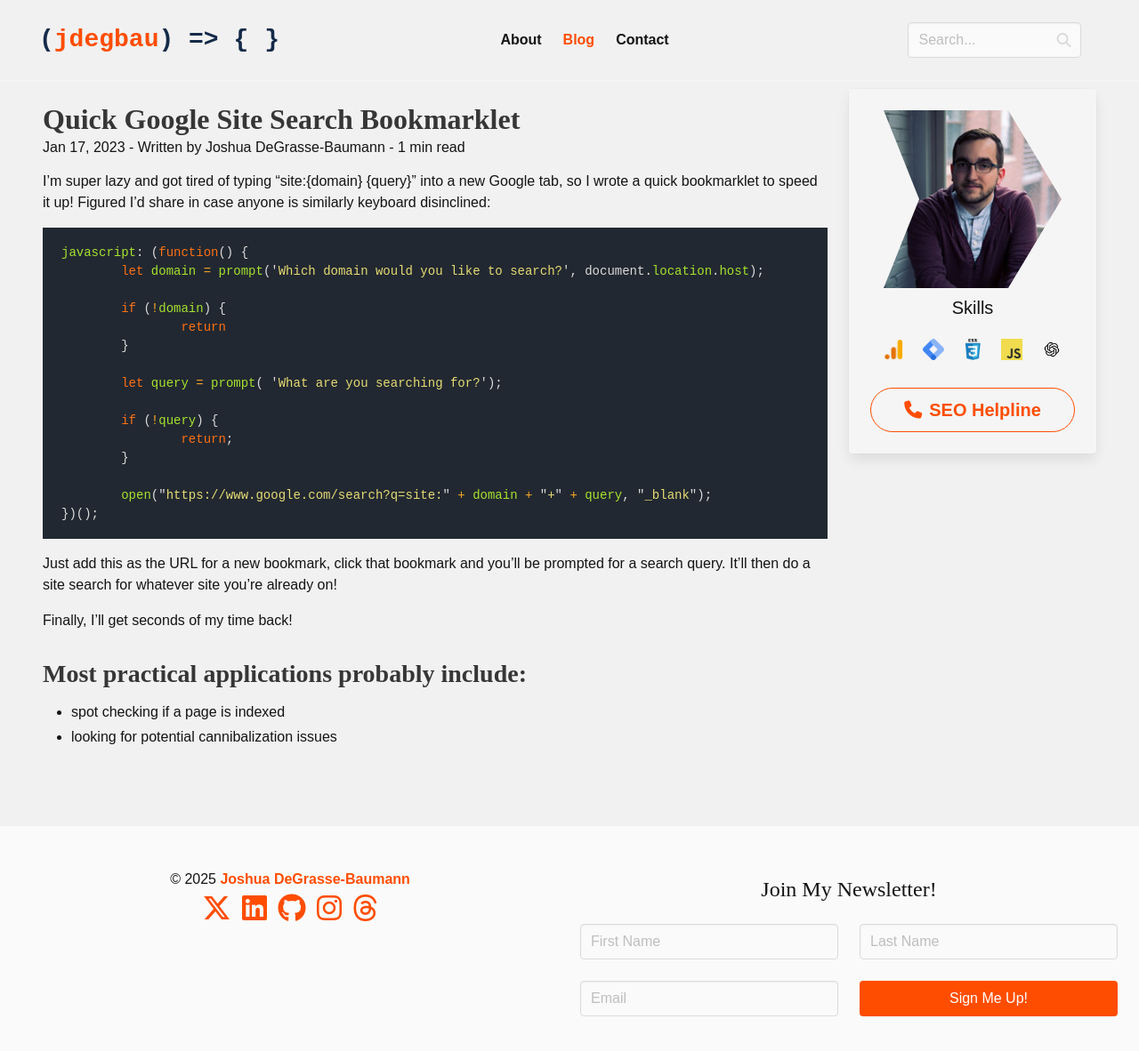
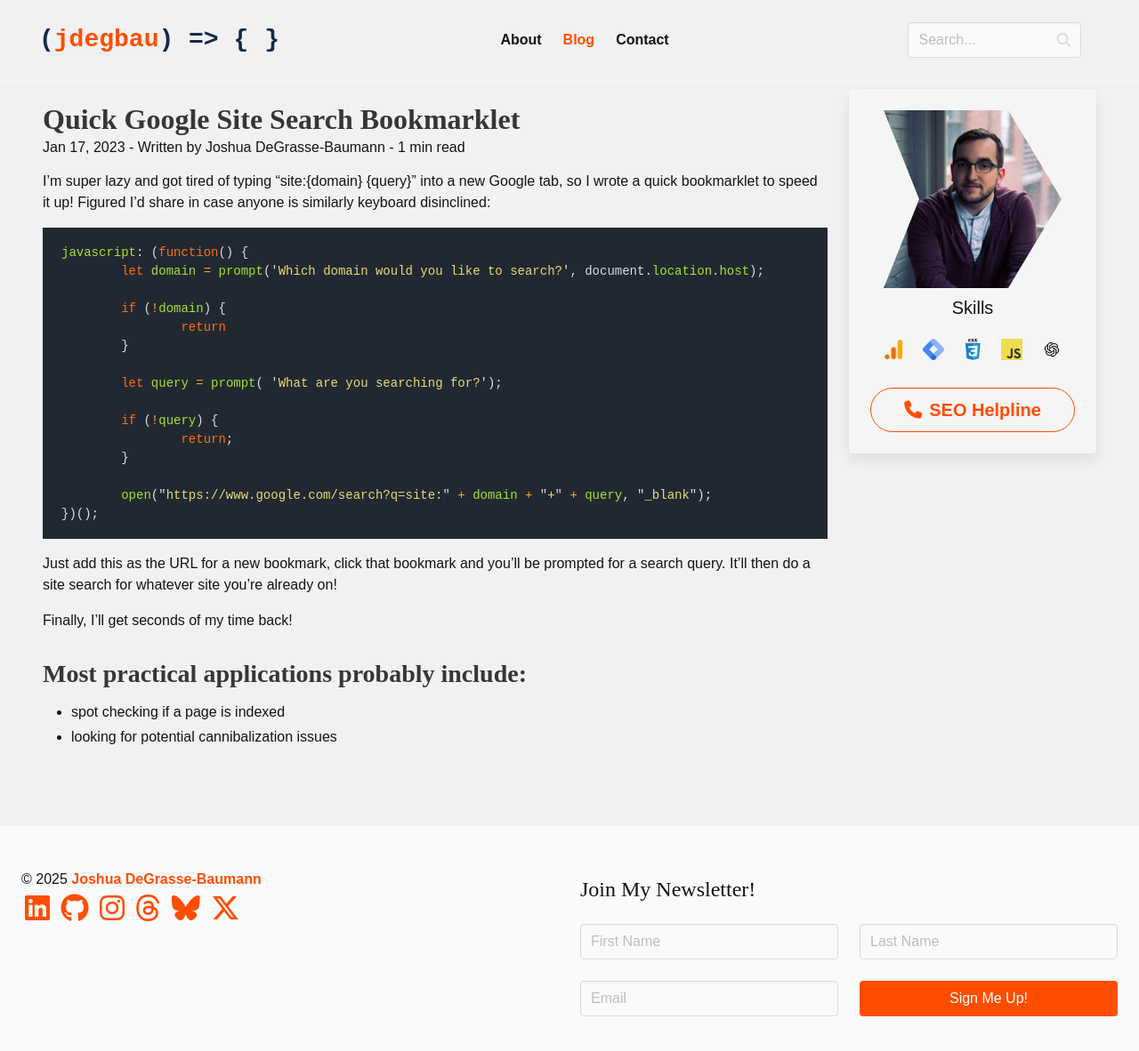
Before and after one commit to jdegbau/jdegbau.github.io, a Jekyll site: the page built from _posts/2023-01-17-site-search-bookmarklet.md, in a window 1280 px wide and 1263 px high. Shown: the top 1182 px of the window at 89% size. Built offline with Jekyll 4.4.1, drawn with Linux system fonts in a browser that asks for light colours; nearby versions of some CDN libraries; some web fonts are replaced; comment, search, counter and statistics services are not loaded.

Commit message:
Add bluesky

```diff
--- a/_layouts/wrapper.html
+++ b/_layouts/wrapper.html
@@ -60,7 +60,6 @@
         color: #141414;
         padding: 2rem 1.5rem 1.5rem 1.5rem;
         font-size: 1rem;
-        text-align: center;
       }
       .title {
         font-family: "JetBrains Mono", monospace;
@@ -171,11 +170,12 @@
       <div class="columns is-reversed-mobile">
         <div class="column">
           <p>&copy; {{ site.time | date: '%Y' }} <a href="/">Joshua DeGrasse-Baumann</a></p>
-          <a href="https://x.com/jdegbau" aria-label="Follow me on 𝕏""><i class="fa-brands fa-x-twitter fa-2x m-1"></i></a>
           <a href="https://www.linkedin.com/in/jdegbau/" aria-label="Follow me on LinkedIn"><i class="fa-brands fa-linkedin fa-2x m-1"></i></a>
           <a href="https://github.com/jdegbau" aria-label="Follow me on GitHub"><i class="fa-brands fa-github fa-2x m-1"></i></a>
           <a href="https://www.instagram.com/jdegbau/" aria-label="Follow me on Instagram"><i class="fa-brands fa-instagram fa-2x m-1"></i></a>
           <a href="https://www.threads.net/@jdegbau" aria-label="Follow me on Threads"><i class="fa-brands fa-threads fa-2x m-1"></i></a>
+          <a href="https://bsky.app/profile/jdegbau.bsky.social" aria-label="Follow me on Bluesky"><i class="fa-brands fa-bluesky fa-2x m-1"></i></a>
+          <a href="https://x.com/jdegbau" aria-label="Follow me on 𝕏""><i class="fa-brands fa-x-twitter fa-2x m-1"></i></a>
         </div>
         <div class="column">
           <p class="subtitle is-4">Join My Newsletter!</p>
```
